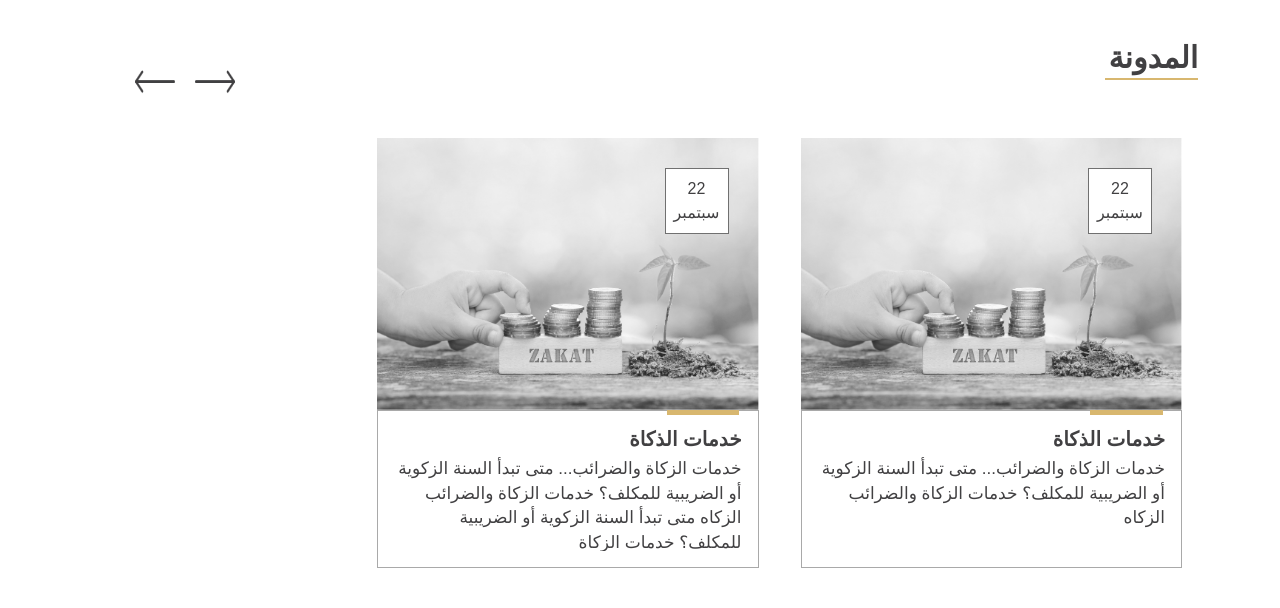
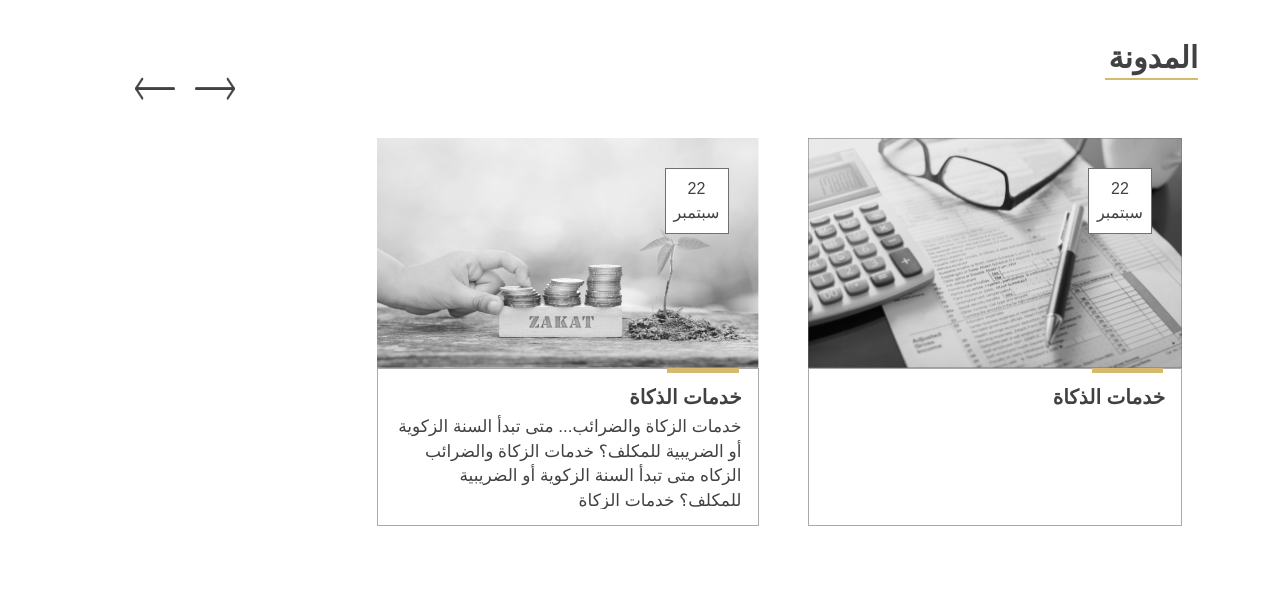
Before and after one commit to hader-hussein/ali-alkharas, a plain HTML site: page index.html in a window 1280 px wide. Shown: the part 2680-3288 px from the top of the page. Drawn offline with Linux system fonts and the light colour scheme; grey boxes are pictures that could not be loaded.

Commit message:
29-12-2022

```diff
--- a/assets/css/style.css
+++ b/assets/css/style.css
@@ -1379,7 +1379,7 @@ bottom: 20px;
 .card-blog .blog-img{
 width: 100%;
 height: 230px;
-height: auto;
+
 filter: grayscale(100%)
 }
 .card-blog{
--- a/index.html
+++ b/index.html
@@ -518,7 +518,7 @@
                                    <div class="card card-blog">
                                         <a href="Blog-details.html">
                                              <div class="img-blog-date">
-                                                  <img class="blog-img" src="./assets/img/zaka.png" alt="zaka">
+                                                  <img class="blog-img" src="./assets/img/vision.png" alt="zaka">
                                                   <div class="date-time">
                                                        <div>22</div>
                                                        <div>سبتمبر</div>
@@ -526,7 +526,7 @@
                                              </div>
                                              <div class="card-body">
                                                   <h6 class="title-card">خدمات الذكاة </h6>
-                                                  <p class="title-p">خدمات الزكاة والضرائب... متى تبدأ السنة الزكوية أو الضريبية للمكلف؟ خدمات الزكاة والضرائب الزكاه</p>
+                                                  <p class="title-p"></p>
                                              </div>
                                         </a>
 
@@ -567,7 +567,7 @@
                                    <div class="card card-blog">
                                         <a href="Blog-details.html">
                                              <div class="img-blog-date">
-                                                  <img class="blog-img" src="./assets/img/zaka.png" alt="zaka">
+                                                  <img class="blog-img" src="./assets/img/mission.png" alt="zaka">
                                                   <div class="date-time">
                                                        <div>22</div>
                                                        <div>سبتمبر</div>
```
Also changed, not shown: Blog.html (+3 -2 lines).
